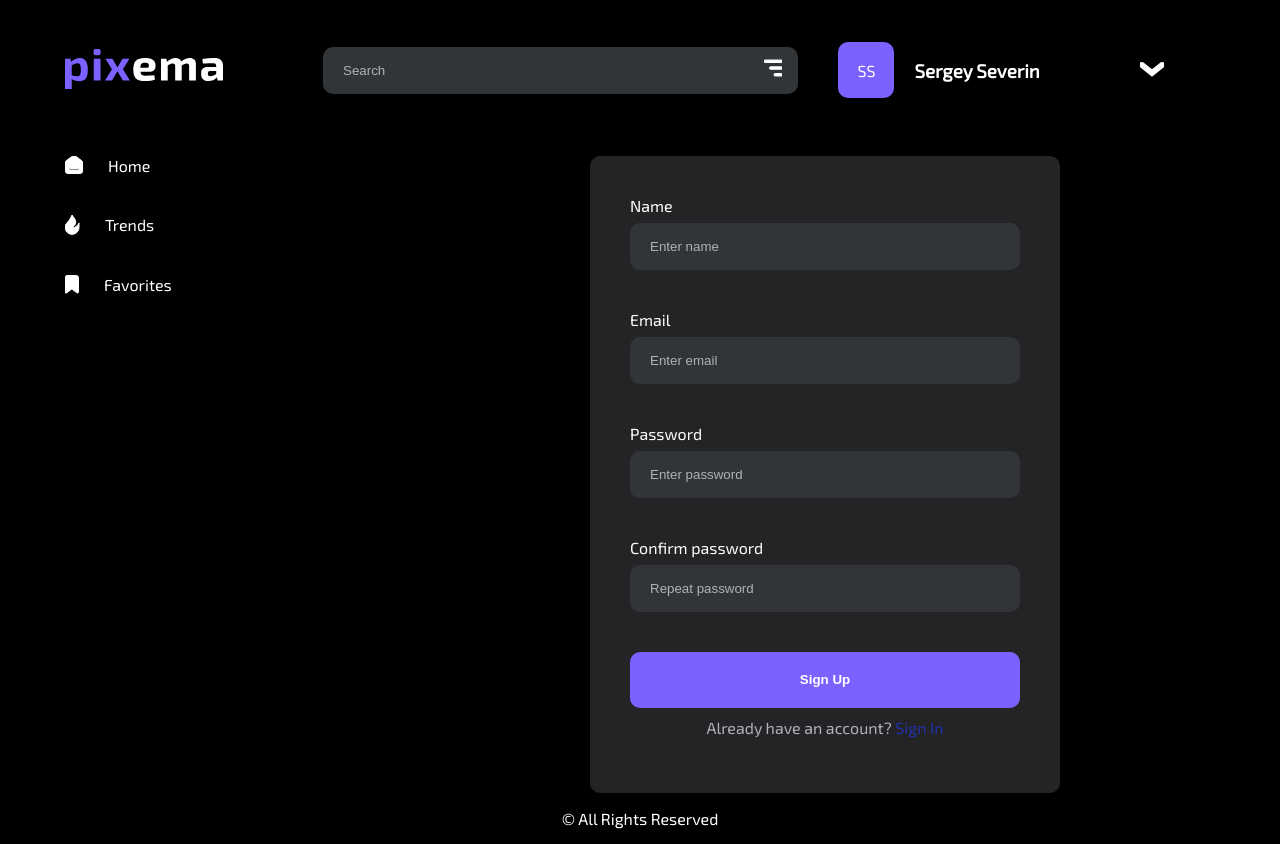
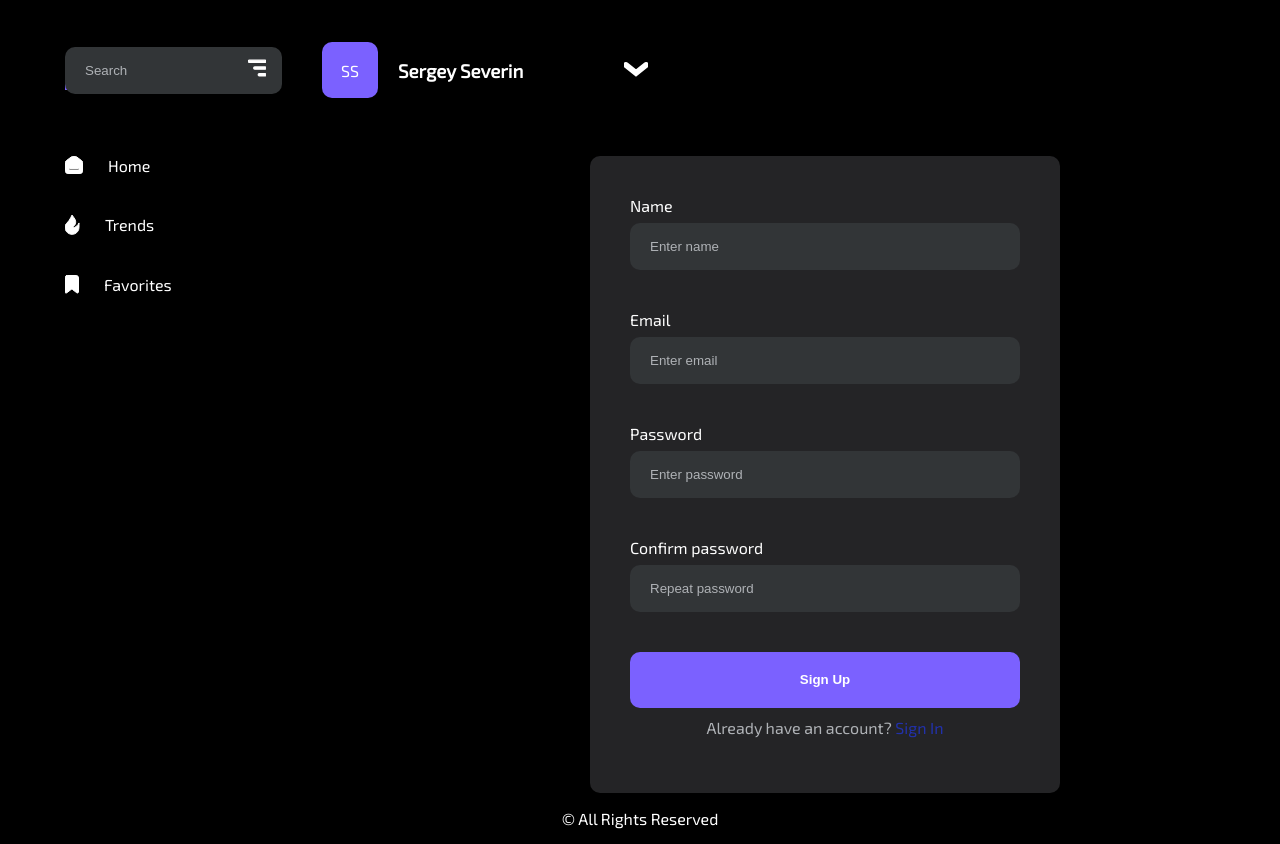
Before and after one commit to sojasac/pixema, a React (Vite) app: page / in a window 1280 px wide. Built offline with nearby package versions, Linux system fonts and the light colour scheme.

Commit message:
fix: logo

```diff
--- /dev/null
+++ b/src/features/Logo/Logo.tsx
@@ -0,0 +1,9 @@
+import { ReactComponent as LogoImg } from '~/assets/svg/logo.svg';
+
+export const Logo = () => {
+  return (
+    <div style={{ position: 'absolute', top: '50px' }}>
+      <LogoImg />
+    </div>
+  );
+};
--- a/src/features/navbar/Logo/Logo.tsx
+++ /dev/null
@@ -1,9 +0,0 @@
-import { ReactComponent as LogoImg } from '../../../assets/svg/logo.svg';
-
-export const Logo = () => {
-  return (
-    <div>
-      <LogoImg />
-    </div>
-  );
-};
--- a/src/features/navbar/Navbar.tsx
+++ b/src/features/navbar/Navbar.tsx
@@ -1,4 +1,3 @@
-import { Logo } from './Logo/Logo';
 import NavbarStyle from './NavbarStyles.module.scss';
 import { SearchPanel } from './SearchBar/SearchPanel';
 import { UserPanel } from './UserPanel/UserPanel';
@@ -14,7 +13,6 @@ const user = {
 export const Navbar = () => {
   return (
     <header className={NavbarStyle.container}>
-      <Logo />
       <div className={NavbarStyle.activePanels}>
         <SearchPanel />
         <UserPanel user={user} />
--- a/src/layouts/MainLayout/MainLayout.tsx
+++ b/src/layouts/MainLayout/MainLayout.tsx
@@ -1,5 +1,6 @@
 import { Aside } from '~/features/Aside/Aside';
 import { Footer } from '~/features/Footer/Footer';
+import { Logo } from '~/features/Logo/Logo';
 import { Navbar } from '~/features/navbar/Navbar';
 import { SignUp } from '~/features/SignUp/SignUpForm';
 
@@ -8,6 +9,7 @@ import MainLayoutStyle from './MainLayoutStyles.module.scss';
 export const MainLayout = () => {
   return (
     <div className={MainLayoutStyle.container}>
+      <Logo />
       <Navbar />
       <main>
         <Aside />
--- a/src/layouts/MainLayout/MainLayoutStyles.module.scss
+++ b/src/layouts/MainLayout/MainLayoutStyles.module.scss
@@ -4,6 +4,7 @@
   display: flex;
   flex-direction: column;
   margin: 0 65px;
+  position: relative;
 
   main {
     flex: 1;
```
